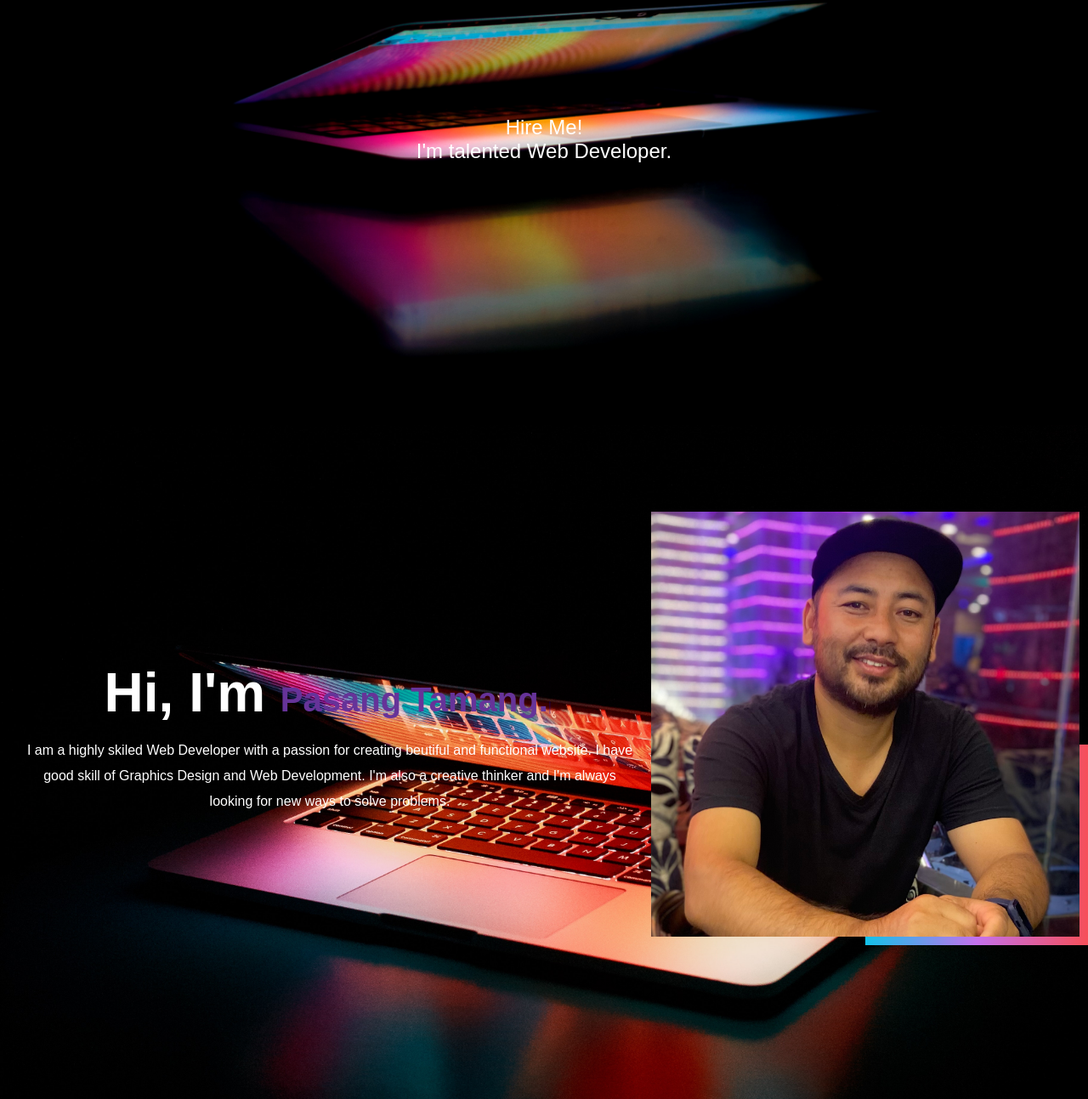
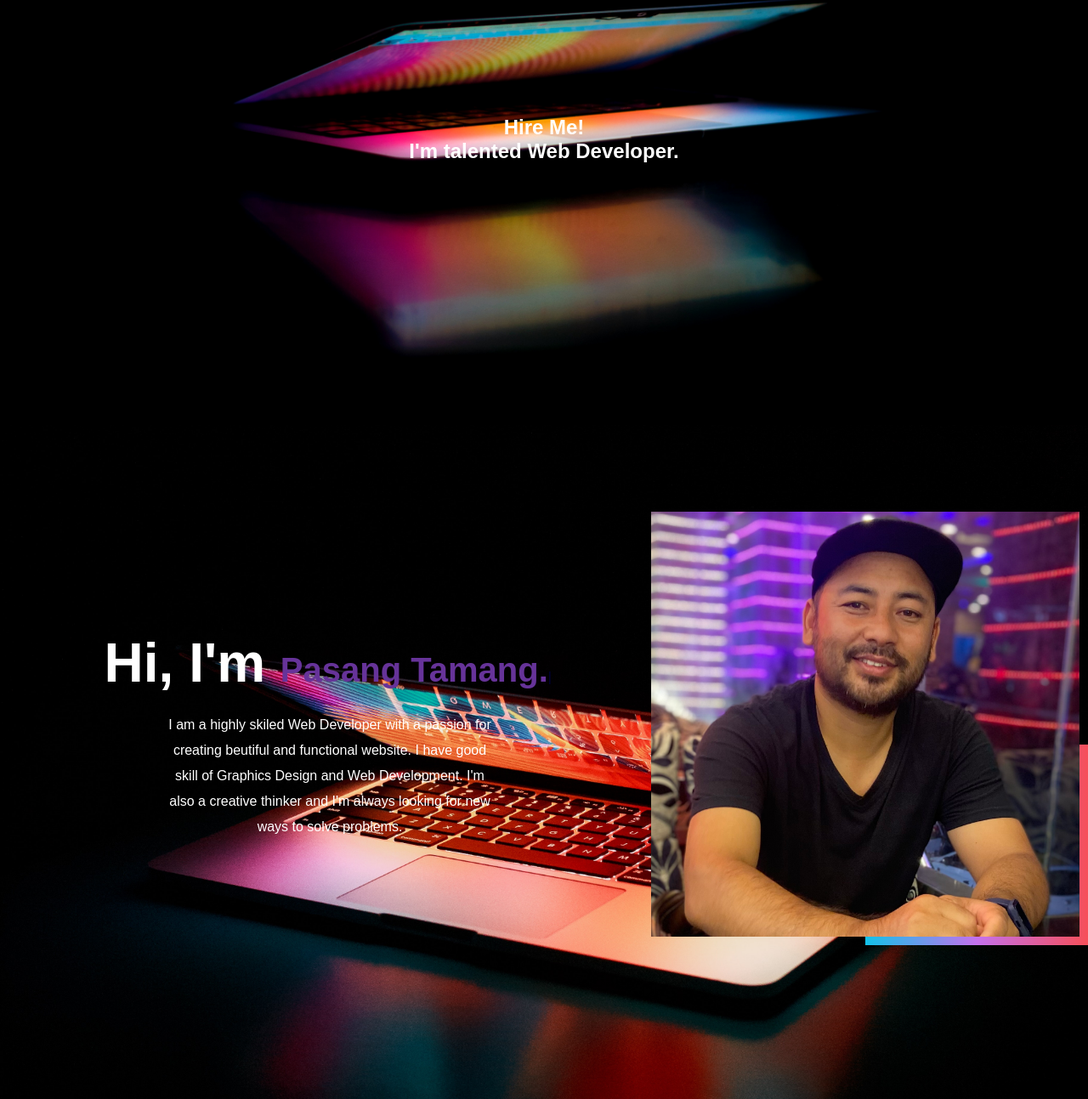
Before and after one commit to Websoulmate/websoulmate.github.io, a plain HTML site: page index.html in a window 1280 px wide. Shown: the part 300-1593 px from the top of the page at 85% size. Drawn offline with nearby package versions, Linux system fonts and the light colour scheme.

Commit message:
Update style.css

```diff
--- a/style.css
+++ b/style.css
@@ -64,6 +64,8 @@ html {
   left: 50%;
   transform: translate(-50%, -50%);
   text-align: center;
+  line: height: 2.5rem;
+  font-weight: 600;
 }
 
 a {
@@ -195,6 +197,8 @@ header .portofolio-row.header-wrap {
 .slider-content {
   align-items: center !important;
   display: flex;
+  justify-content: space-between;
+  align-items: center;
   flex-wrap: wrap;
 }
 
@@ -211,8 +215,10 @@ header .portofolio-row.header-wrap {
 }
 
 .slider-general p {
+  max-width: 30vw;
   line-height: 30px;
-  margin: 1rem;
+  margin: 1.3rem;
+  display: inline-block;
   font-family: 'Poppins', sans-serif;
   color: var(--color1);
 }
```
